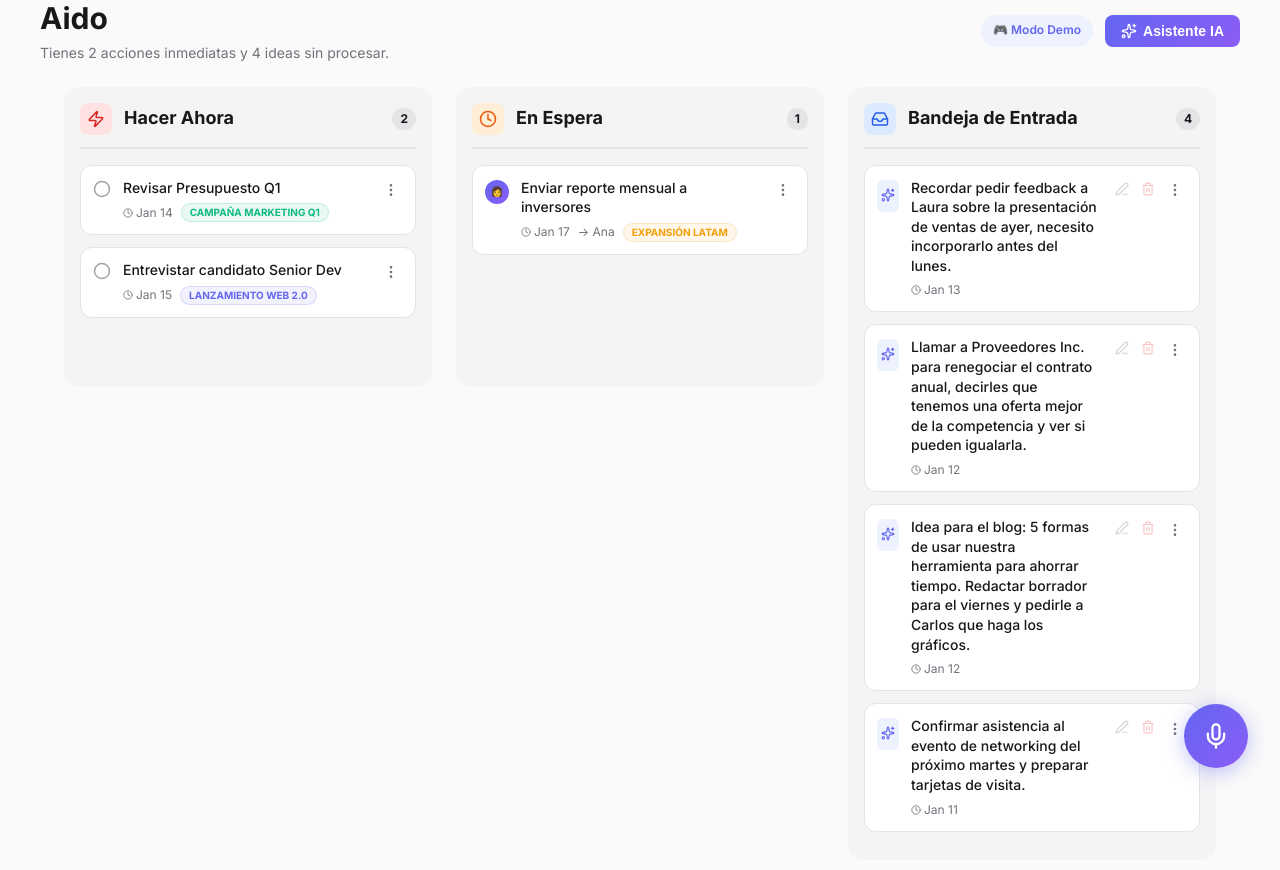
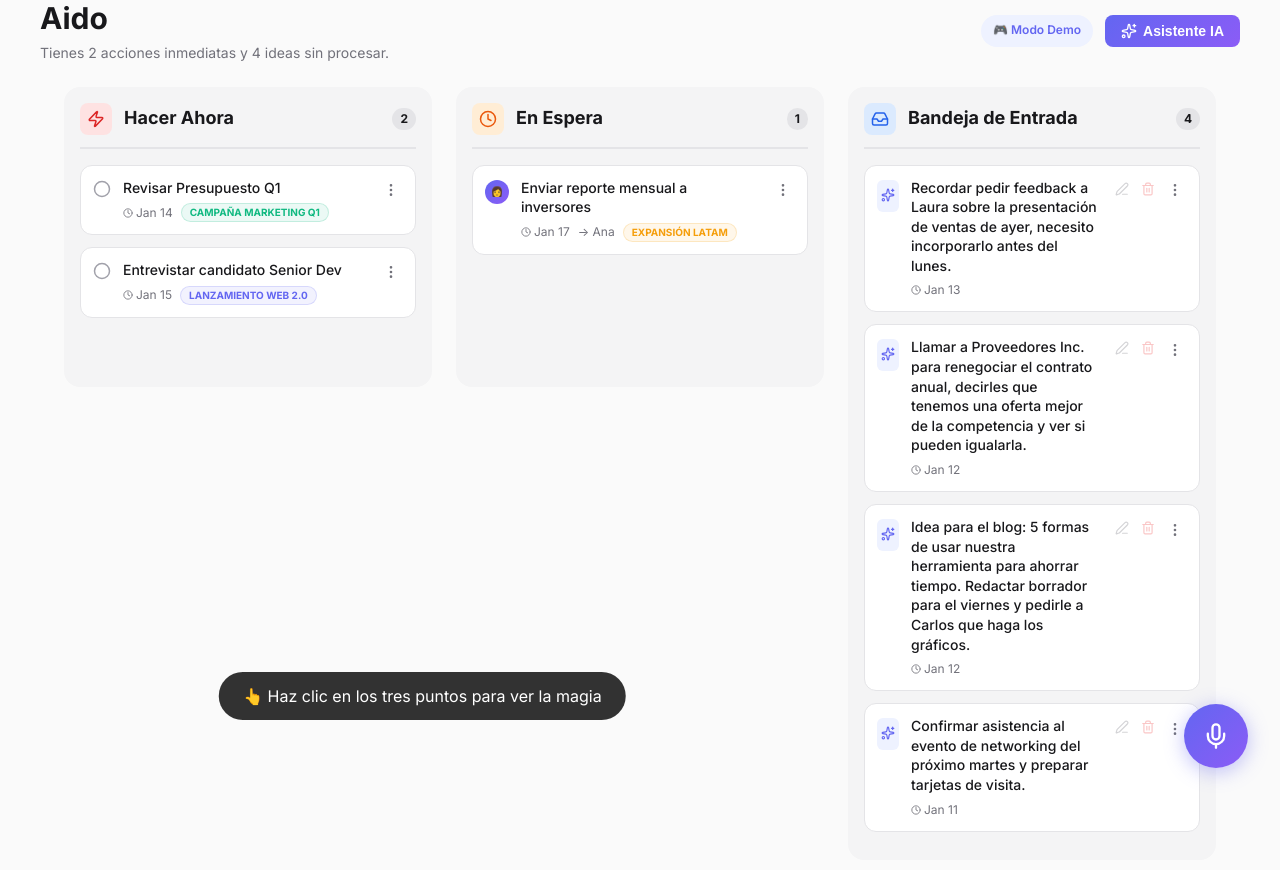
Before and after one commit to crisedua/pmedu, a React (Vite) app: page /demo in a window 1280 px wide. Both pictures are taken after a click on the button 872 px from the left and 180 px from the top of the page. Shown: the top 870 px of the page. Built offline with nearby package versions, Linux system fonts and the light colour scheme; no server answers; the database is empty.

Commit message:
feat: refine demo processing flow to guide user to smart process action

```diff
--- a/src/pages/DemoDashboard.jsx
+++ b/src/pages/DemoDashboard.jsx
@@ -135,9 +135,10 @@ function DemoDashboardContent() {
 
         speak(feedback);
 
-        if (demoStep === 4) {
-            setDemoStep(5);
-            setTimeout(() => setDemoStep(6), 5000);
+        if (demoStep === 5) {
+            setDemoStep(6);
+            speak("¡Magia! Se ha movido a 'Hacer Ahora'. Ahora prueba el Asistente IA.");
+            setTimeout(() => setDemoStep(7), 4000);
         }
     };
 
@@ -229,8 +230,8 @@ function DemoDashboardContent() {
 
     const handleCardMenuToggle = (isOpen, item) => {
         // Only track the FIRST inbox item for the demo
-        if (demoStep === 3 && isOpen && inbox.indexOf(item) === 0) {
-            setDemoStep(4);
+        if (demoStep === 4 && isOpen && inbox.indexOf(item) === 0) {
+            setDemoStep(5);
             speak("Selecciona 'Procesamiento Inteligente' para que la IA organice esto.");
         }
     };
@@ -474,7 +475,9 @@ function DemoDashboardContent() {
                             La IA puede ahora analizarla para crear tareas o delegar.
                         </p>
                         <button
-                            onClick={() => setDemoStep(4)}
+                            onClick={() => {
+                                setDemoStep(4); // Move directly to Step 4 (Point to dots)
+                            }}
                             style={{
                                 width: '100%',
                                 backgroundColor: '#10b981',
@@ -495,9 +498,9 @@ function DemoDashboardContent() {
             )}
 
             {/* Overlays for Steps */}
-            {demoStep === 3 && (
-                <div style={{ position: 'fixed', bottom: '10%', left: '50%', transform: 'translateX(-50%)', zIndex: 60, pointerEvents: 'none', background: 'rgba(0,0,0,0.8)', color: 'white', padding: '12px 24px', borderRadius: '30px', animation: 'bounce 2s infinite' }}>
-                    👆 Haz clic en los tres puntos
+            {demoStep === 4 && (
+                <div style={{ position: 'fixed', bottom: '10%', left: '33%', transform: 'translateX(-50%)', zIndex: 60, pointerEvents: 'none', background: 'rgba(0,0,0,0.8)', color: 'white', padding: '12px 24px', borderRadius: '30px', animation: 'bounce 2s infinite' }}>
+                    👆 Haz clic en los tres puntos para ver la magia
                 </div>
             )}
             {demoStep === 6 && (
```
